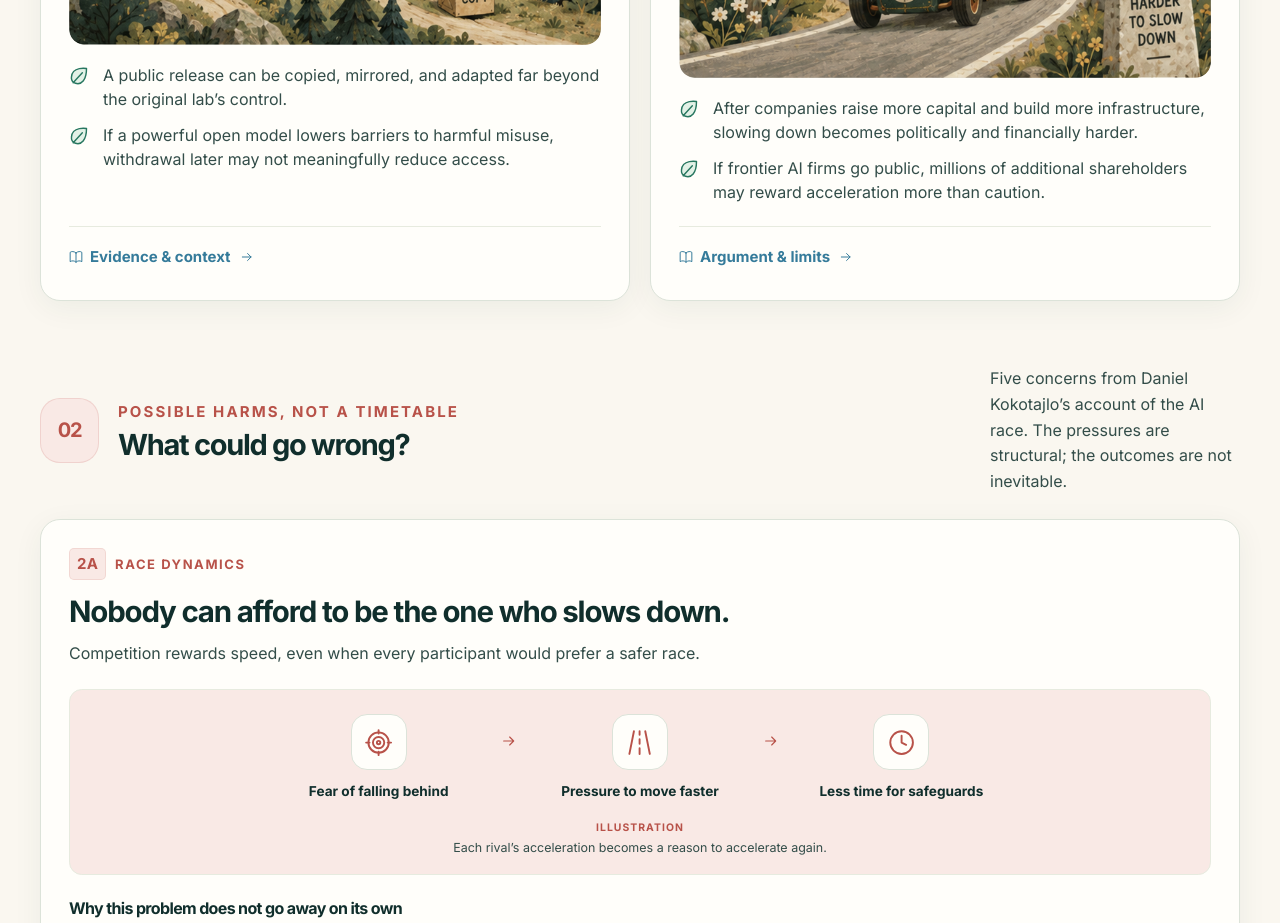
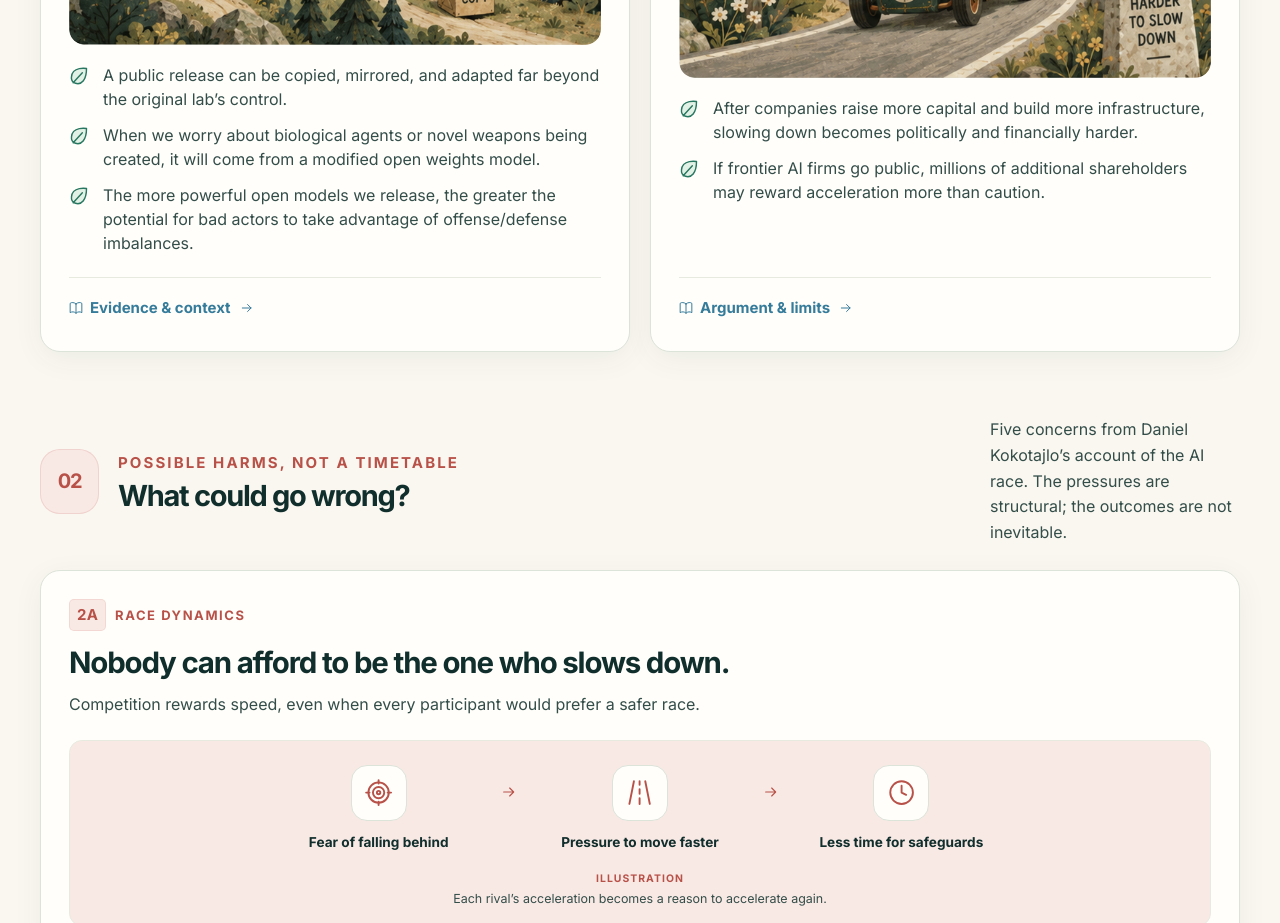
Before and after one commit to wbharding/suspenseful, a React (Vite) app: page / in a window 1280 px wide. Shown: the part 4240-5163 px from the top of the page. Built offline with nearby package versions, Linux system fonts and the light colour scheme.

Commit message:
Clarify "hard to undo"

```diff
--- a/src/components/pressure-chapter.jsx
+++ b/src/components/pressure-chapter.jsx
@@ -116,7 +116,11 @@ export default function PressureChapter() {
           </li>
           <li>
             <FieldIcon name="leaf" />
-            <span>If a powerful open model lowers barriers to harmful misuse, withdrawal later may not meaningfully reduce access.</span>
+            <span>When we worry about biological agents or novel weapons being created, it will come from a modified open weights model.</span>
+          </li>
+          <li>
+            <FieldIcon name="leaf" />
+            <span>The more powerful open models we release, the greater the potential for bad actors to take advantage of offense/defense imbalances.</span>
           </li>
         </ul>
       </GuideCard>
```
